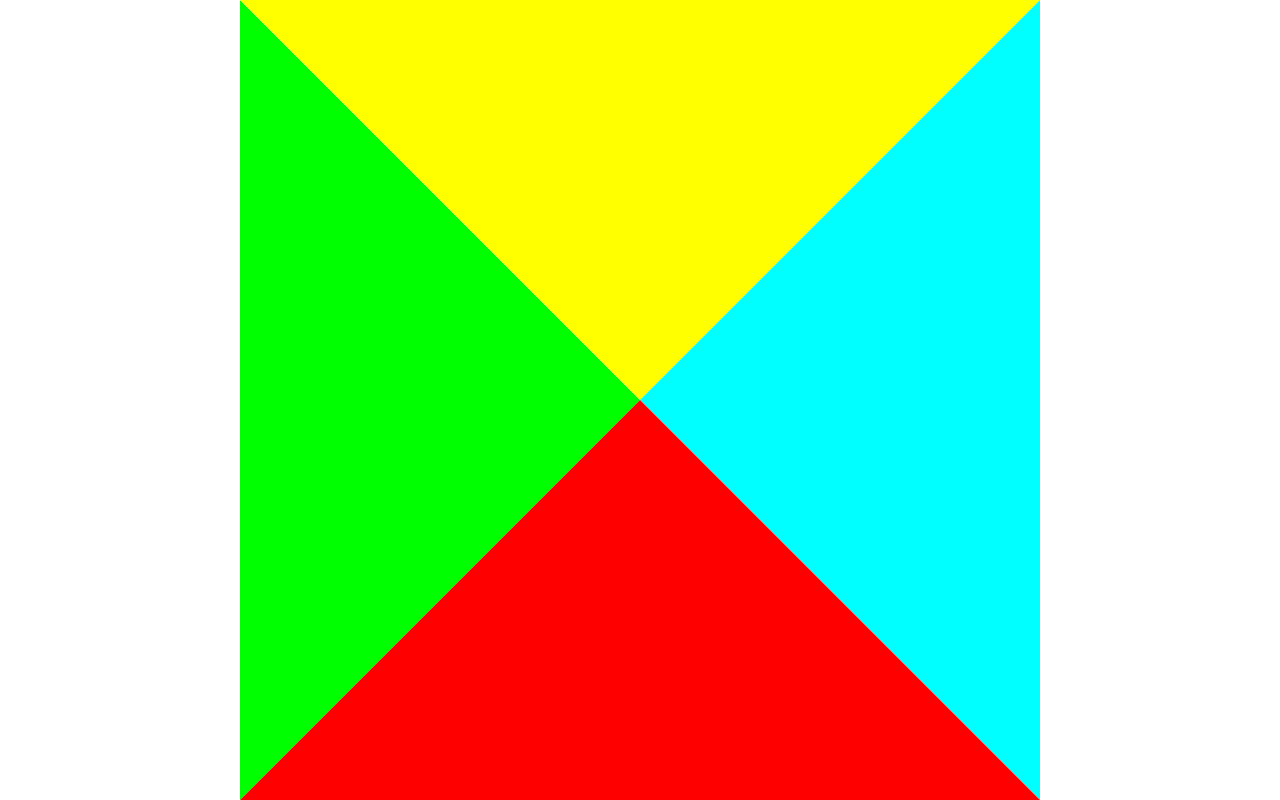
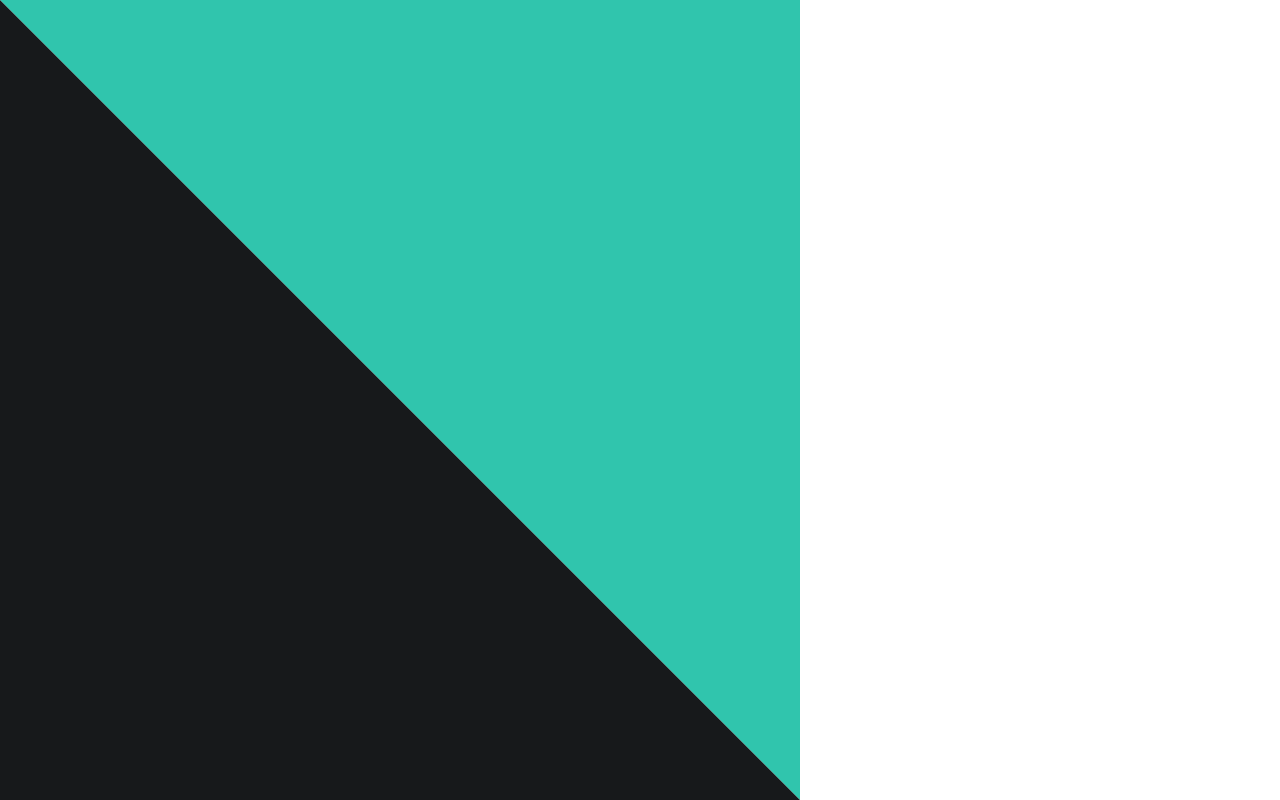
Before and after one commit to felixmariotto/mini-jam-63, a website built with webpack: page src/template.html in a window 1280 px wide. Both pictures are taken after a click on the button "start". Built offline with nearby package versions, Linux system fonts and the light colour scheme.

Commit message:
create Assets module to load and trigger the creation of assets, fix issue with canvas position

```diff
--- /dev/null
+++ b/src/Assets.js
@@ -0,0 +1,36 @@
+
+import * as THREE from 'three';
+
+import World from './physics/World.js';
+import ThreeWorld from './graphics/ThreeWorld.js';
+
+//
+
+const fileLoader = new THREE.FileLoader();
+
+//
+
+/*
+// load a JSON containing a path
+fileLoader.load( url, (file) => {
+
+	const path = JSON.parse( file );
+
+})
+*/
+
+// do like gltf was loaded, then :
+const box = new THREE.Mesh(
+	new THREE.BoxBufferGeometry( 3, 3, 3 ),
+	new THREE.MeshNormalMaterial()
+);
+
+World.addBodyTo( 'left', box, 'rectangle', [ 400, 200, 80, 80 ] );
+World.addBodyTo( 'left', box, 'rectangle', [ 450, 50, 80, 80 ] );
+World.addBodyTo( 'left', box, 'rectangle', [ 400, 610, 810, 60 ], { isStatic: true } );
+
+ThreeWorld.add( 'left', box );
+
+//
+
+export default {}
--- a/src/GameManager.js
+++ b/src/GameManager.js
@@ -38,7 +38,7 @@ function loop() {
 
 	nowTime = Date.now();
 
-	deltaTime = lastTime - nowTime;
+	deltaTime = nowTime - lastTime;
 
 	lastTime = nowTime;
 
--- a/src/UI.js
+++ b/src/UI.js
@@ -46,7 +46,8 @@ domSquareContainer.addEventListener('mousemove', (e) => {
 		y: ( e.y - rect.top ) / rect.height
 	};
 
-	domScenes.style.transform = `translate( ${ (1 - pos.x) * -100 }%, ${ (1 - pos.y) * -100 }% )`
+	domScenes.style.left = ( (1 - pos.x) * -100 ) + '%';
+	domScenes.style.top = ( (1 - pos.y) * -100 ) + '%';
 
 })
 
--- a/src/graphics/ThreeWorld.js
+++ b/src/graphics/ThreeWorld.js
@@ -1,24 +1,74 @@
 
-const domLeftScene = document.querySelector('.scene-mask.left canvas');
-const domTopScene = document.querySelector('.scene-mask.top canvas');
-const domRightScene = document.querySelector('.scene-mask.right canvas');
-const domBottomScene = document.querySelector('.scene-mask.bottom canvas');
+import * as THREE from 'three';
 
-domLeftScene.style.backgroundColor = "#00ff00";
-domTopScene.style.backgroundColor = "#ffff00";
-domRightScene.style.backgroundColor = "#00ffff";
-domBottomScene.style.backgroundColor = "#ff0000";
+//
+
+const domLeftCanvas = document.querySelector('.scene-mask.left canvas');
+const domTopCanvas = document.querySelector('.scene-mask.top canvas');
+const domRightCanvas = document.querySelector('.scene-mask.right canvas');
+const domBottomCanvas = document.querySelector('.scene-mask.bottom canvas');
+
+//
+
+const scenes = {
+	left: createScene( 'left', domLeftCanvas, "#ffc438" ),
+	top: createScene( 'top', domTopCanvas, "#28237b" ),
+	right: createScene( 'right', domRightCanvas, "#30c5ad" ),
+	bottom: createScene( 'bottom', domBottomCanvas, "#17191b" )
+};
+
+const camera = new THREE.PerspectiveCamera( 50, 1, 0.1, 50 );
+camera.position.z = 20;
+camera.lookAt( 0, 0, 0 );
+
+function createScene( name, canvas, backgroundColor ) {
+
+	const scene = new THREE.Scene();
+	scene.background = new THREE.Color( backgroundColor );
+	scene.name = name;
+
+	const renderer = new THREE.WebGLRenderer({ canvas });
+	renderer.setSize( canvas.scrollWidth, canvas.scrollHeight );
+	scene.renderer = renderer;
+
+	return scene
+
+}
 
 //
 
 function animate( deltaTime ) {
 
-	// console.log( deltaTime )
+	for ( let sceneName of Object.keys( scenes ) ) {
+
+		const scene = scenes[ sceneName ];
+
+		scene.renderer.render( scene, camera );
+
+	};
+
+};
+
+//
+
+function updateBody( engine, body ) {
+
+	// console.log( body.position )
+
+}
+
+//
+
+function add( sceneName, mesh ) {
+
+	scenes[ sceneName ].add( mesh );
 
 }
 
 //
 
 export default {
-	animate
+	animate,
+	add,
+	updateBody
 }
--- a/src/index.js
+++ b/src/index.js
@@ -1,2 +1,3 @@
 
 import UI from './UI.js';
+import Assets from './Assets.js';
--- a/src/physics/World.js
+++ b/src/physics/World.js
@@ -1,14 +1,75 @@
+
+import ThreeWorld from '../graphics/ThreeWorld.js';
+import Matter from 'matter-js';
+
+// module aliases
+
+const Engine = Matter.Engine;
+const World = Matter.World;
+const Bodies = Matter.Bodies;
+
+//
+
+const engines = {
+	left: createWorld( 'left' ),
+	top: createWorld( 'top' ),
+	right: createWorld( 'right' ),
+	bottom: createWorld( 'bottom' )
+};
+
+//
+
+function createWorld( name ) {
+
+	// create an engine
+	const engine = Engine.create();
+
+	engine.name = name;
+
+	// create a body with passed parameters + add it to the engine's world
+	engine.addMyBody = function addMyBody( shape, dimensions, options ) {
+
+		const body = Bodies[ shape ]( ...dimensions, options );
+
+		World.add( engine.world, body );
+
+	}
+
+	return engine
+
+}
+
+//
+
+function addBodyTo( engineName, mesh, shape, dimensions, options ) {
+
+	engines[ engineName ].addMyBody( shape, dimensions, options );
+
+}
 
 //
 
 function animate( deltaTime ) {
 
-	console.log('animate physics')
+	for ( let engineName of Object.keys( engines ) ) {
 
-}
+		const engine = engines[ engineName ];
+
+		Engine.update( engine, deltaTime );
+
+		Matter.Composite.allBodies( engine.world ).forEach( (body) => {
+
+			ThreeWorld.updateBody( engine, body );
+
+		});
+
+	};
+
+};
 
 //
 
 export default {
-	animate
+	animate,
+	addBodyTo
 }
--- a/src/template.html
+++ b/src/template.html
@@ -60,10 +60,6 @@
 
 		#game-square-container {
 			position: fixed;
-			top: 0;
-			left: 50vw;
-			top: 50vh;
-			transform: translate( -50%, -50% );
 			height: 100vh;
 			max-height: 100vw;
 			width: 100vw;
@@ -78,7 +74,6 @@
 				left: 0;
 				height: 100%;
 				width: 100%;
-				transform: translate( -50%, -50% );
 			}
 
 				.scene-mask {
@@ -109,8 +104,10 @@
 							position: fixed;
 							top: 0;
 							left: 0;
-							height: 200vh;
-							width: 200vw;
+							height: 100vh;
+							max-height: 100vw;
+							width: 100vw;
+							max-width: 100vh;
 						}
 
 	</style>
```
